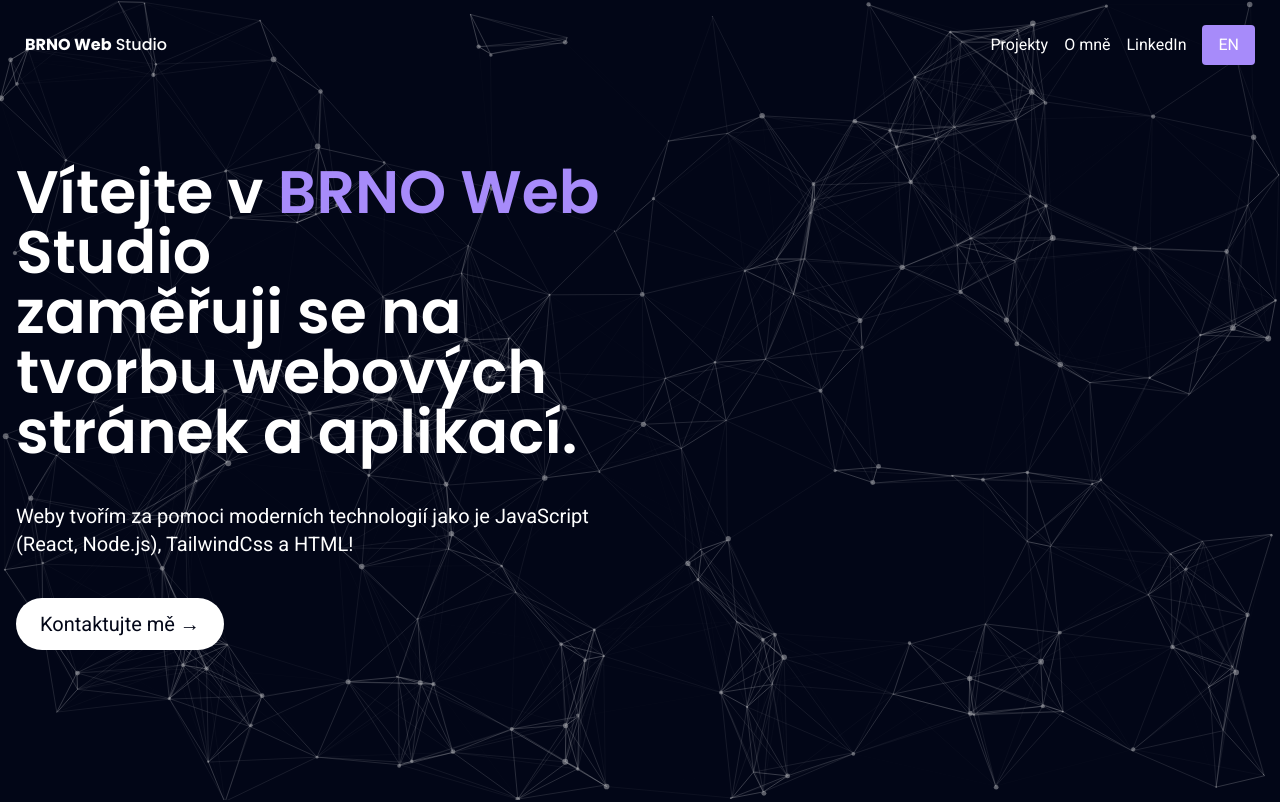
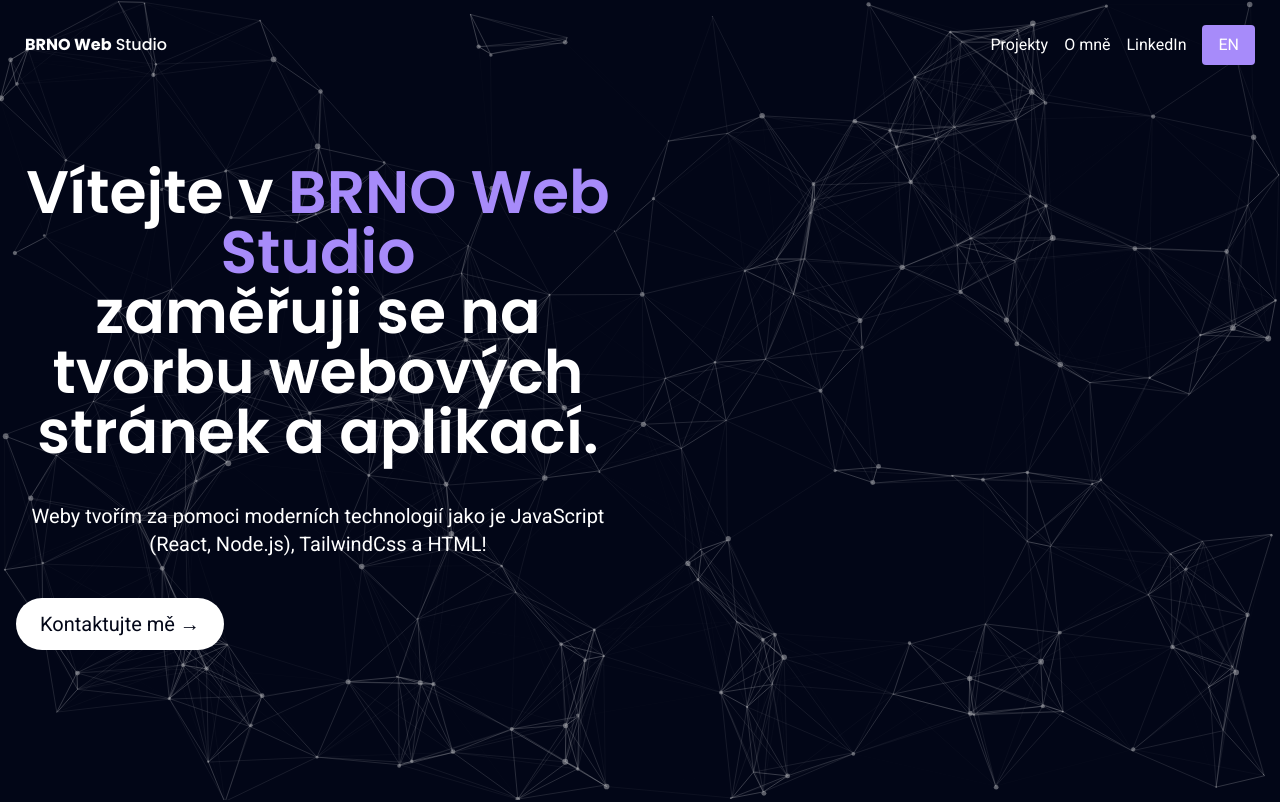
Before and after one commit to Lilleykuba/Portfolio_Project, a SvelteKit app in the folder my-project/: page / in a window 1280 px wide. Shown: the top 802 px of the page. Built offline with nearby package versions, Linux system fonts and the light colour scheme.

Commit message:
style change

```diff
--- a/my-project/src/components/Main.svelte
+++ b/my-project/src/components/Main.svelte
@@ -65,8 +65,8 @@
             stepsName2: "Demo Kavárna",
             stepsName3: "Stránky pro instalatérskou firmu",
             addContent: "Zkusit přidat obsah",
-            firstName: "BRNO Web",
-            lastName: "Studio",
+            firstName: "BRNO Web Studio",
+            lastName: "",
         },
     };
 
@@ -85,7 +85,7 @@
 
 <main class="flex flex-col flex-1 p-4">
     <section id="introPage" class="grid grid-cols-1 lg:grid-cols-2 gap-10 py-8 sm:py-14">
-        <div class="flex flex-col lg:justify-center text-center lg:text-left gap-6 md:gap-8 lg:gap-10">
+        <div class="flex flex-col justify-center text-center gap-6 md:gap-8 lg:gap-10">
             <h2 class="font-semibold text-4xl sm:text-5xl md:text-6xl">
                 {translations[language].hi} <span class="poppins text-violet-400">{translations[language].firstName}</span> {translations[language].lastName} <br />{translations[language].frontendDeveloper}
             </h2>
```
